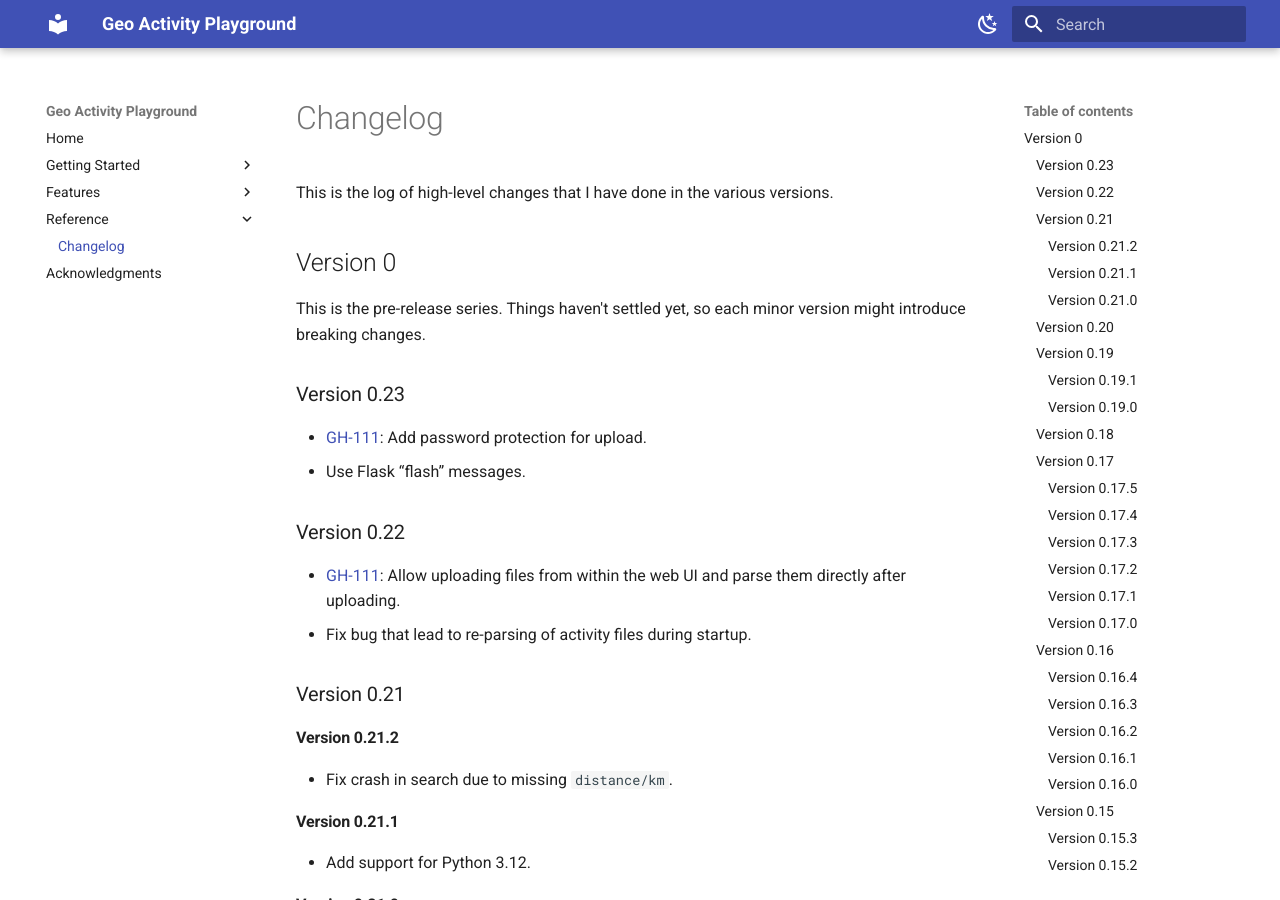
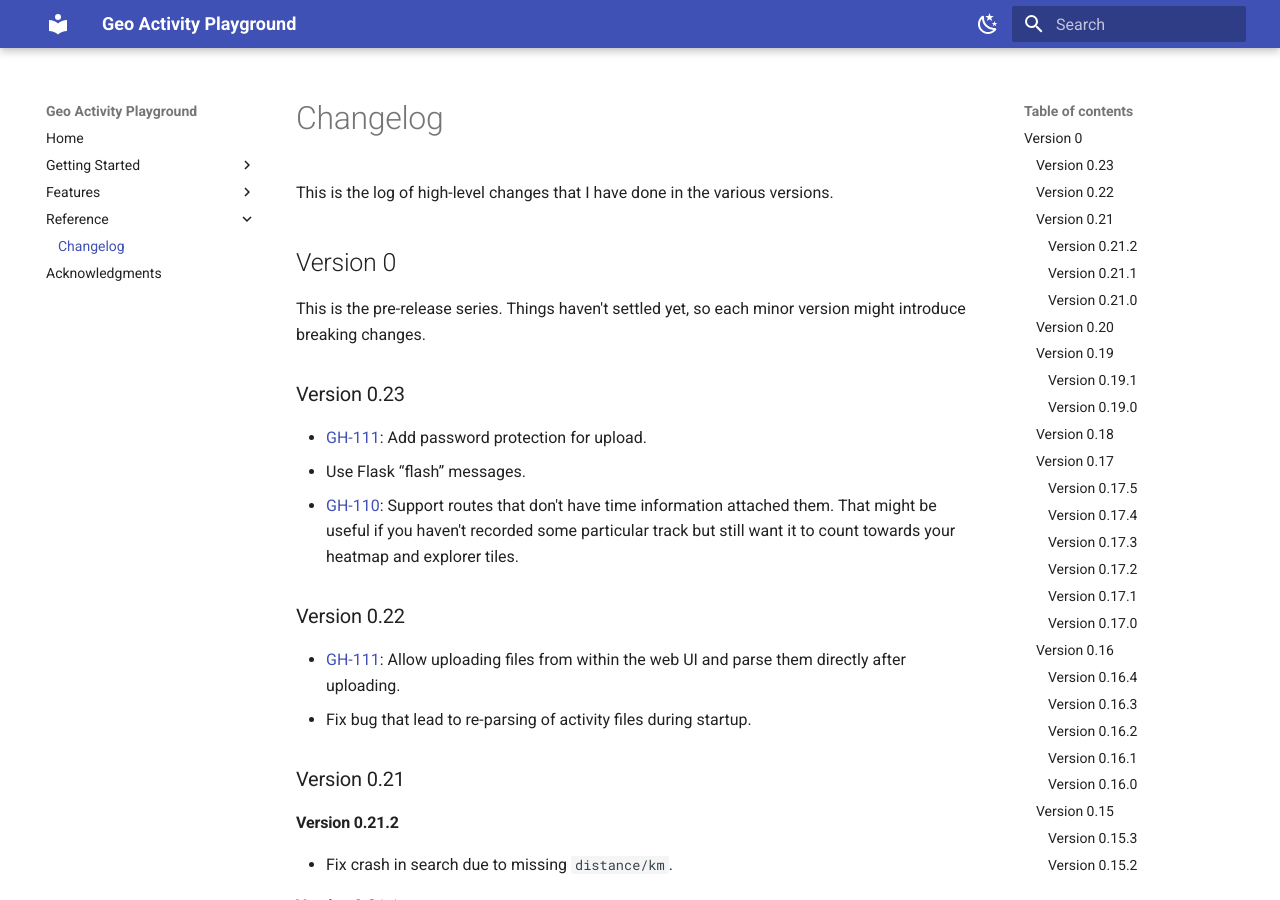
Before and after one commit to martin-ueding/geo-activity-playground, an MkDocs documentation site: the page built from docs/reference/changelog.md, in a window 1280 px wide and 900 px high. Built offline with MkDocs 1.6.1 and Material for MkDocs 9.7.7, drawn with Linux system fonts in a browser that asks for light colours.

Commit message:
Changelog entry

```diff
--- a/docs/reference/changelog.md
+++ b/docs/reference/changelog.md
@@ -10,6 +10,7 @@ This is the pre-release series. Things haven't settled yet, so each minor versio
 
 - [GH-111](https://github.com/martin-ueding/geo-activity-playground/issues/111): Add password protection for upload.
 - Use Flask “flash” messages.
+- [GH-110](https://github.com/martin-ueding/geo-activity-playground/issues/110): Support routes that don't have time information attached them. That might be useful if you haven't recorded some particular track but still want it to count towards your heatmap and explorer tiles.
 
 ### Version 0.22
 
```
